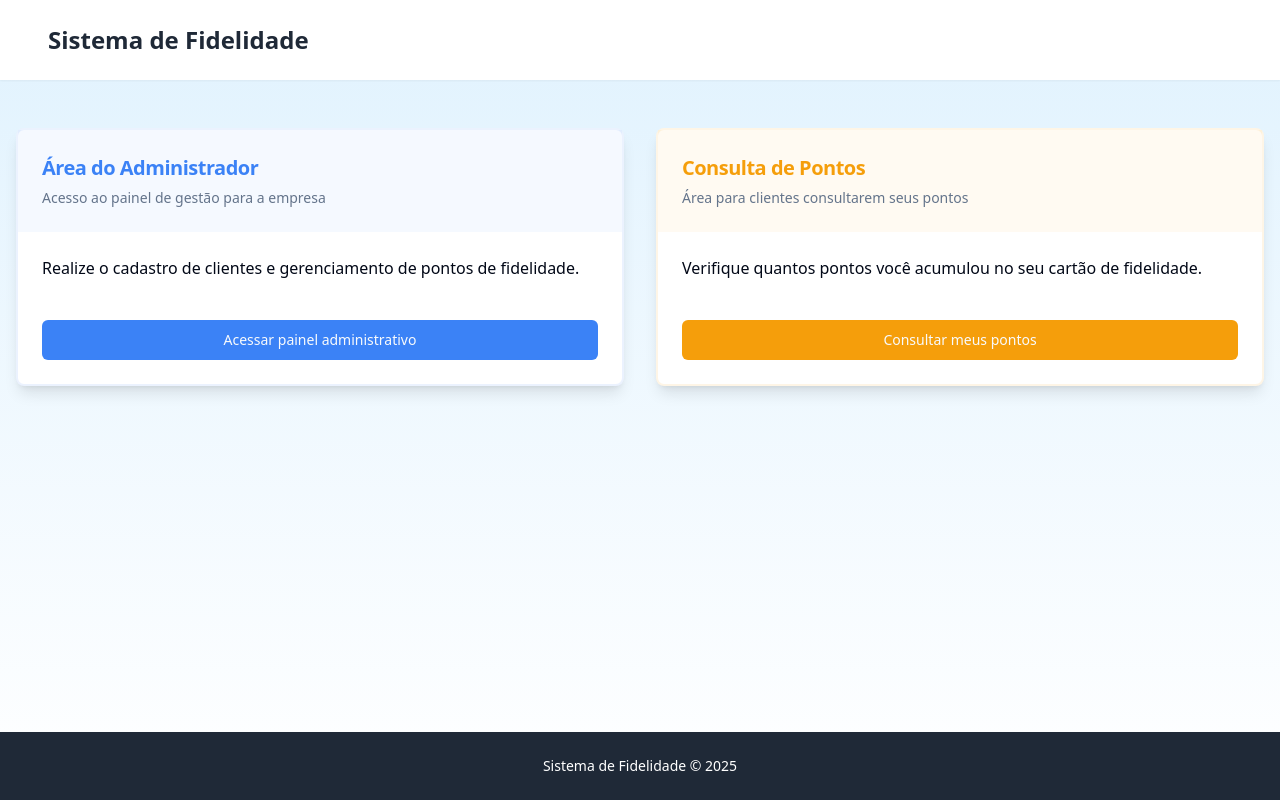
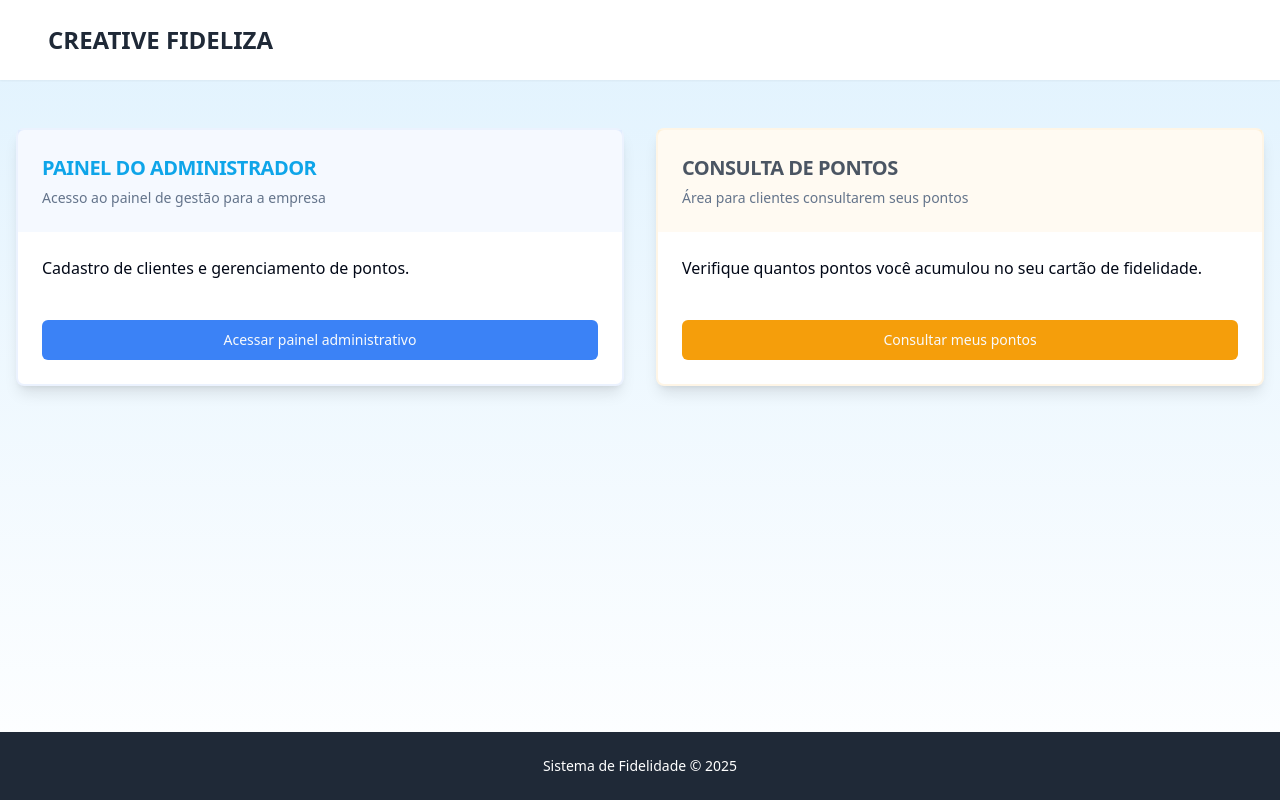
Before and after one commit to KarlaTeshima/creativefideliza, a React (Vite) app: page / in a window 1280 px wide. Built offline with nearby package versions, Linux system fonts and the light colour scheme.

Commit message:
Visual edit in Lovable
Edited UI in Lovable

```diff
--- a/src/pages/Index.tsx
+++ b/src/pages/Index.tsx
@@ -1,15 +1,12 @@
-
 import React from 'react';
 import { Link } from 'react-router-dom';
 import { Card, CardContent, CardDescription, CardFooter, CardHeader, CardTitle } from "@/components/ui/card";
 import { Button } from "@/components/ui/button";
-
 const Index = () => {
-  return (
-    <div className="min-h-screen bg-gradient-to-b from-sky-100 to-white flex flex-col">
+  return <div className="min-h-screen bg-gradient-to-b from-sky-100 to-white flex flex-col">
       <header className="py-6 px-4 bg-white shadow-sm">
         <div className="container max-w-7xl mx-auto">
-          <h1 className="text-2xl font-bold text-brand-dark">Sistema de Fidelidade</h1>
+          <h1 className="text-2xl font-bold text-brand-dark">CREATIVE FIDELIZA</h1>
         </div>
       </header>
 
@@ -17,11 +14,11 @@ const Index = () => {
         <div className="grid gap-8 md:grid-cols-2 lg:grid-cols-2">
           <Card className="border-2 border-brand-primary/10 shadow-lg transition-all hover:shadow-xl">
             <CardHeader className="bg-brand-primary/5">
-              <CardTitle className="text-brand-primary text-xl">Área do Administrador</CardTitle>
+              <CardTitle className="text-xl text-sky-500">PAINEL DO ADMINISTRADOR</CardTitle>
               <CardDescription>Acesso ao painel de gestão para a empresa</CardDescription>
             </CardHeader>
             <CardContent className="pt-6">
-              <p>Realize o cadastro de clientes e gerenciamento de pontos de fidelidade.</p>
+              <p>Cadastro de clientes e gerenciamento de pontos.</p>
             </CardContent>
             <CardFooter>
               <Button asChild className="w-full mt-4 bg-brand-primary hover:bg-brand-primary/90">
@@ -32,7 +29,7 @@ const Index = () => {
 
           <Card className="border-2 border-brand-accent/10 shadow-lg transition-all hover:shadow-xl">
             <CardHeader className="bg-brand-accent/5">
-              <CardTitle className="text-brand-accent text-xl">Consulta de Pontos</CardTitle>
+              <CardTitle className="text-xl text-gray-600">CONSULTA DE PONTOS</CardTitle>
               <CardDescription>Área para clientes consultarem seus pontos</CardDescription>
             </CardHeader>
             <CardContent className="pt-6">
@@ -52,8 +49,6 @@ const Index = () => {
           <p className="text-center text-sm">Sistema de Fidelidade © 2025</p>
         </div>
       </footer>
-    </div>
-  );
+    </div>;
 };
-
 export default Index;
```
